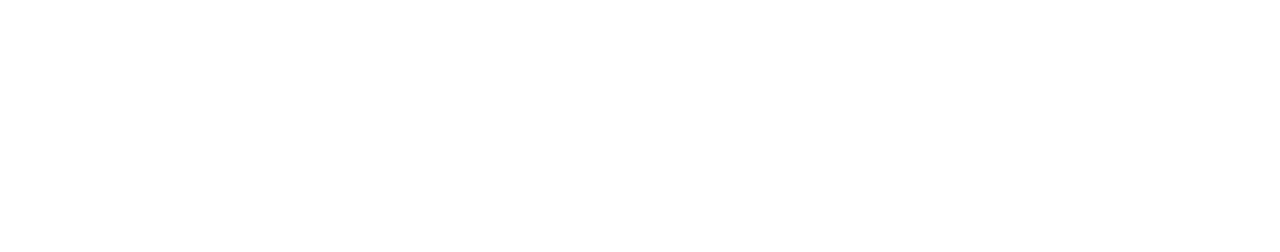
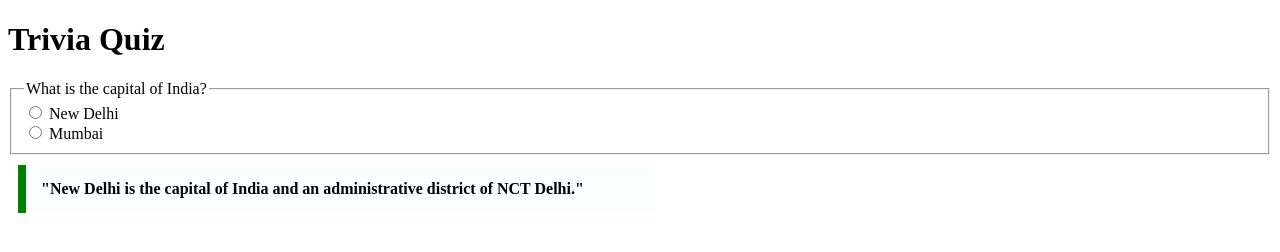
Before and after one commit to acciojob/trivia-abhiraghav23, a website: page main.html in a window 1280 px wide. Drawn offline with Linux system fonts and the light colour scheme.

Commit message:
created a submission

```diff
--- a/main.html
+++ b/main.html
@@ -7,6 +7,27 @@
 </head>
 
 <body>
+
+    <h1>Trivia Quiz</h1>
+
+    <!-- Question & Options -->
+    <form>
+        <fieldset>
+            <legend>What is the capital of India?</legend>
+
+            <label>
+                <input type="radio" name="capital" value="newdelhi"> New Delhi
+            </label><br>
+            <label>
+                <input type="radio" name="capital" value="mumbai"> Mumbai
+            </label>
+        </fieldset>
+    </form>
+
+    <!-- Quotation Section -->
+    <blockquote cite="https://en.wikipedia.org/wiki/New_Delhi">
+        "New Delhi is the capital of India and an administrative district of NCT Delhi."
+    </blockquote>
 	<!-- the entire body must be written by student -->
     <script type="text/javascript" src="./script.js">
 </script>
--- a/styles.css
+++ b/styles.css
@@ -1,2 +1,8 @@
-
-/* Your CSS Code here. */
+ blockquote {
+            max-width: 600px;
+            margin: 10px;
+            padding: 15px;
+            border-left: 8px solid green;
+            background-color: #f8fffe;
+            font-weight: bold;
+        }
```
